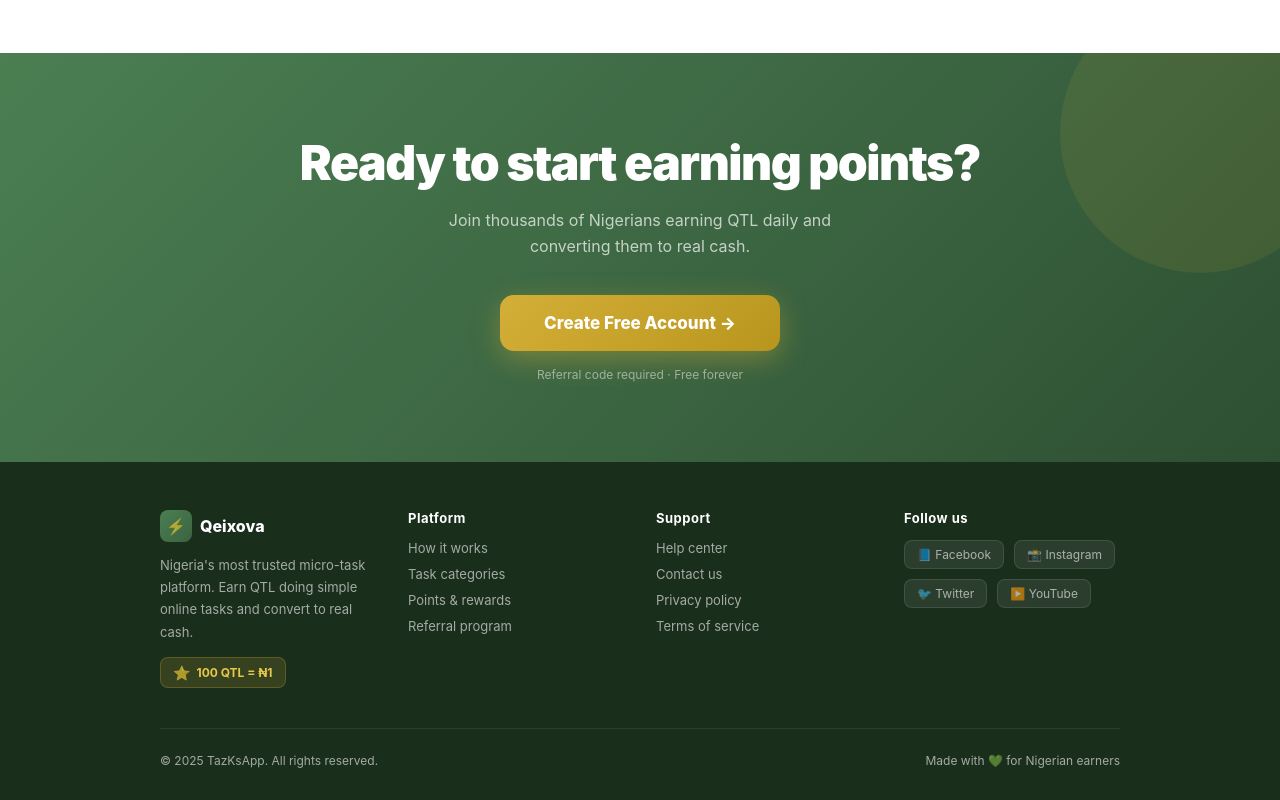
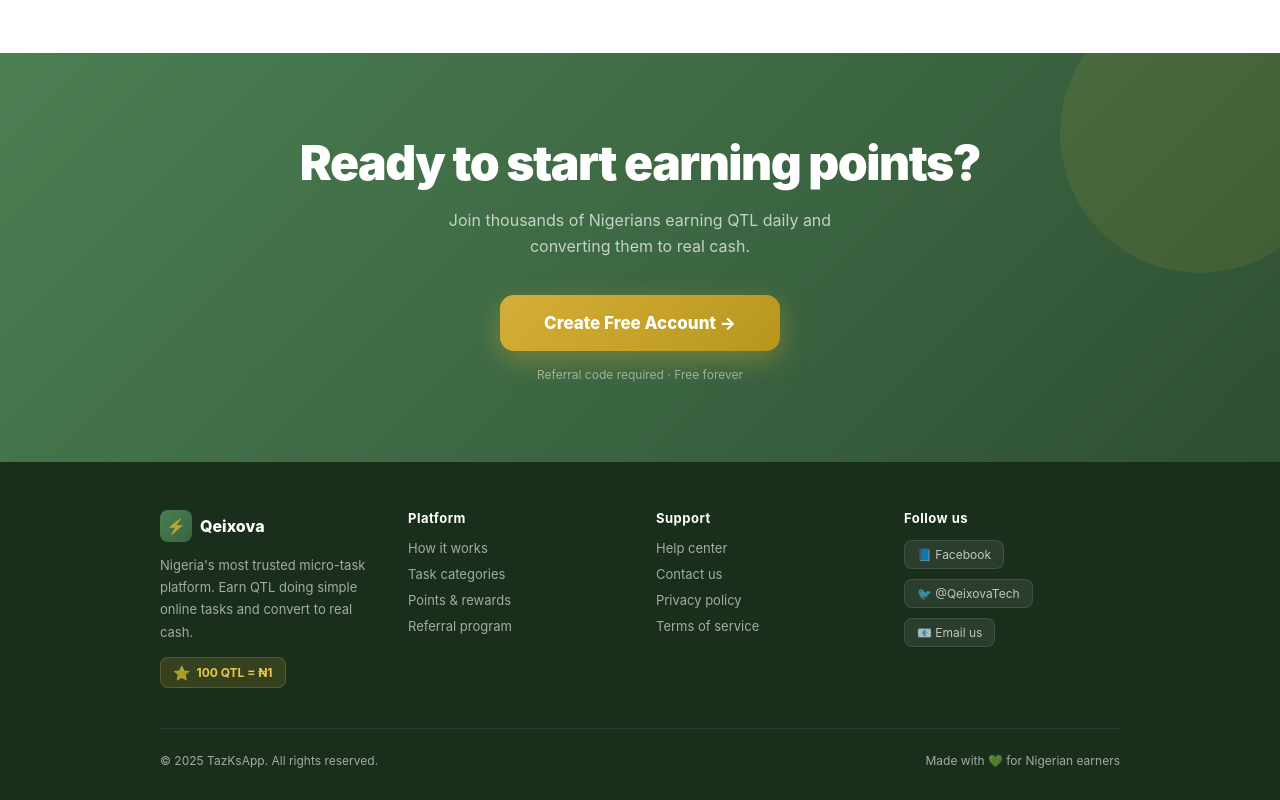
Before and after one commit to Gbothemy/tazksapp, a Next.js app: page / in a window 1280 px wide. Shown: the part 3413-4213 px from the top of the page. Built offline with nearby package versions, Linux system fonts and the light colour scheme.

Commit message:
feat: add real contact details - qeixova@gmail.com, Facebook, @QeixovaTech

```diff
--- a/app/(marketing)/page.tsx
+++ b/app/(marketing)/page.tsx
@@ -268,16 +268,33 @@ export default function LandingPage() {
             </div>
             <div>
               <p style={{ color: "#fff", fontWeight: 700, fontSize: 13, marginBottom: 14, letterSpacing: 0.5 }}>Support</p>
-              {["Help center", "Contact us", "Privacy policy", "Terms of service"].map((l) => (
-                <p key={l} style={{ fontSize: 13, marginBottom: 10, cursor: "pointer" }} onMouseEnter={(e) => (e.currentTarget.style.color = "#d4af37")} onMouseLeave={(e) => (e.currentTarget.style.color = "rgba(255,255,255,0.6)")}>{l}</p>
+              {[
+                { label: "Help center", href: "#" },
+                { label: "Contact us", href: "mailto:qeixova@gmail.com" },
+                { label: "Privacy policy", href: "#" },
+                { label: "Terms of service", href: "#" },
+              ].map((l) => (
+                <a key={l.label} href={l.href} style={{ display: "block", fontSize: 13, marginBottom: 10, cursor: "pointer", color: "rgba(255,255,255,0.6)", textDecoration: "none" }}
+                  onMouseEnter={(e) => (e.currentTarget.style.color = "#d4af37")}
+                  onMouseLeave={(e) => (e.currentTarget.style.color = "rgba(255,255,255,0.6)")}
+                >{l.label}</a>
               ))}
             </div>
             <div>
               <p style={{ color: "#fff", fontWeight: 700, fontSize: 13, marginBottom: 14, letterSpacing: 0.5 }}>Follow us</p>
               <div style={{ display: "flex", gap: 10, flexWrap: "wrap" }}>
-                {["📘 Facebook", "📸 Instagram", "🐦 Twitter", "▶️ YouTube"].map((s) => (
-                  <span key={s} style={{ fontSize: 12, background: "rgba(255,255,255,0.08)", borderRadius: 8, padding: "6px 12px", cursor: "pointer", border: "1px solid rgba(255,255,255,0.1)" }}>{s}</span>
-                ))}
+                <a href="https://www.facebook.com/profile.php?id=61568026449468" target="_blank" rel="noopener noreferrer"
+                  style={{ fontSize: 12, background: "rgba(255,255,255,0.08)", borderRadius: 8, padding: "6px 12px", cursor: "pointer", border: "1px solid rgba(255,255,255,0.1)", color: "rgba(255,255,255,0.7)", textDecoration: "none" }}>
+                  📘 Facebook
+                </a>
+                <a href="https://x.com/QeixovaTech" target="_blank" rel="noopener noreferrer"
+                  style={{ fontSize: 12, background: "rgba(255,255,255,0.08)", borderRadius: 8, padding: "6px 12px", cursor: "pointer", border: "1px solid rgba(255,255,255,0.1)", color: "rgba(255,255,255,0.7)", textDecoration: "none" }}>
+                  🐦 @QeixovaTech
+                </a>
+                <a href="mailto:qeixova@gmail.com"
+                  style={{ fontSize: 12, background: "rgba(255,255,255,0.08)", borderRadius: 8, padding: "6px 12px", cursor: "pointer", border: "1px solid rgba(255,255,255,0.1)", color: "rgba(255,255,255,0.7)", textDecoration: "none" }}>
+                  📧 Email us
+                </a>
               </div>
             </div>
           </div>
--- a/app/api/setup/route.ts
+++ b/app/api/setup/route.ts
@@ -110,7 +110,7 @@ export async function GET() {
         'Boost engagement on a Facebook post by liking and sharing it to your timeline. Your account must be at least 30 days old.',
         ARRAY[
           'Open Facebook and log into your account',
-          'Visit the post link: facebook.com/qeixova/posts/latest',
+          'Visit the post link: facebook.com/profile.php?id=61568026449468',
           'Click the Like button on the post',
           'Click Share and share to your own timeline',
           'Take a screenshot showing the post liked and shared'
@@ -124,8 +124,8 @@ export async function GET() {
         'Increase reach of posts on X (formerly Twitter) by retweeting two specified posts from your account.',
         ARRAY[
           'Log into your X (Twitter) account',
-          'Find and retweet the first post: x.com/qeixova/status/1',
-          'Find and retweet the second post: x.com/qeixova/status/2',
+          'Find and retweet the first post: x.com/QeixovaTech',
+          'Find and retweet the second post: x.com/QeixovaTech',
           'Take a screenshot of your profile showing both retweets'
         ],
         'screenshot',
```
Also changed, not shown: app/(app)/profile/page.tsx (+8 -3 lines).
